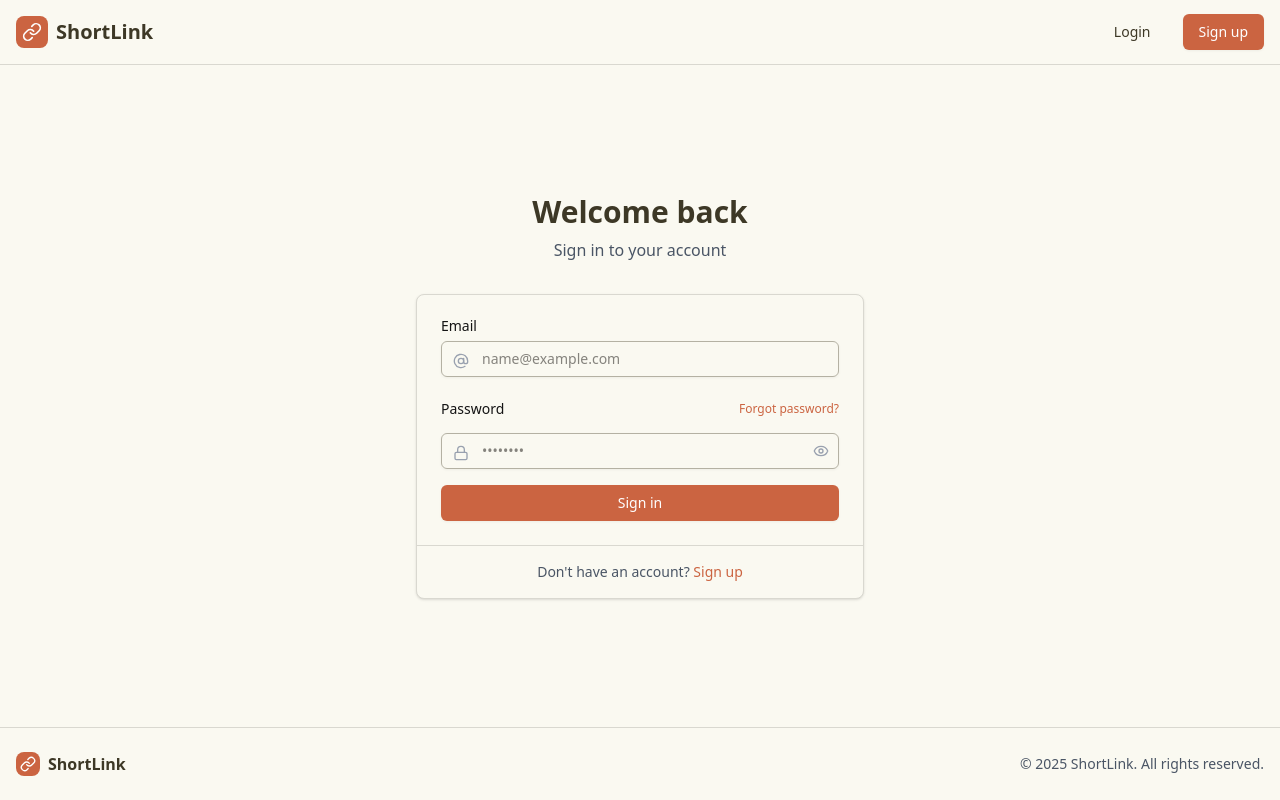
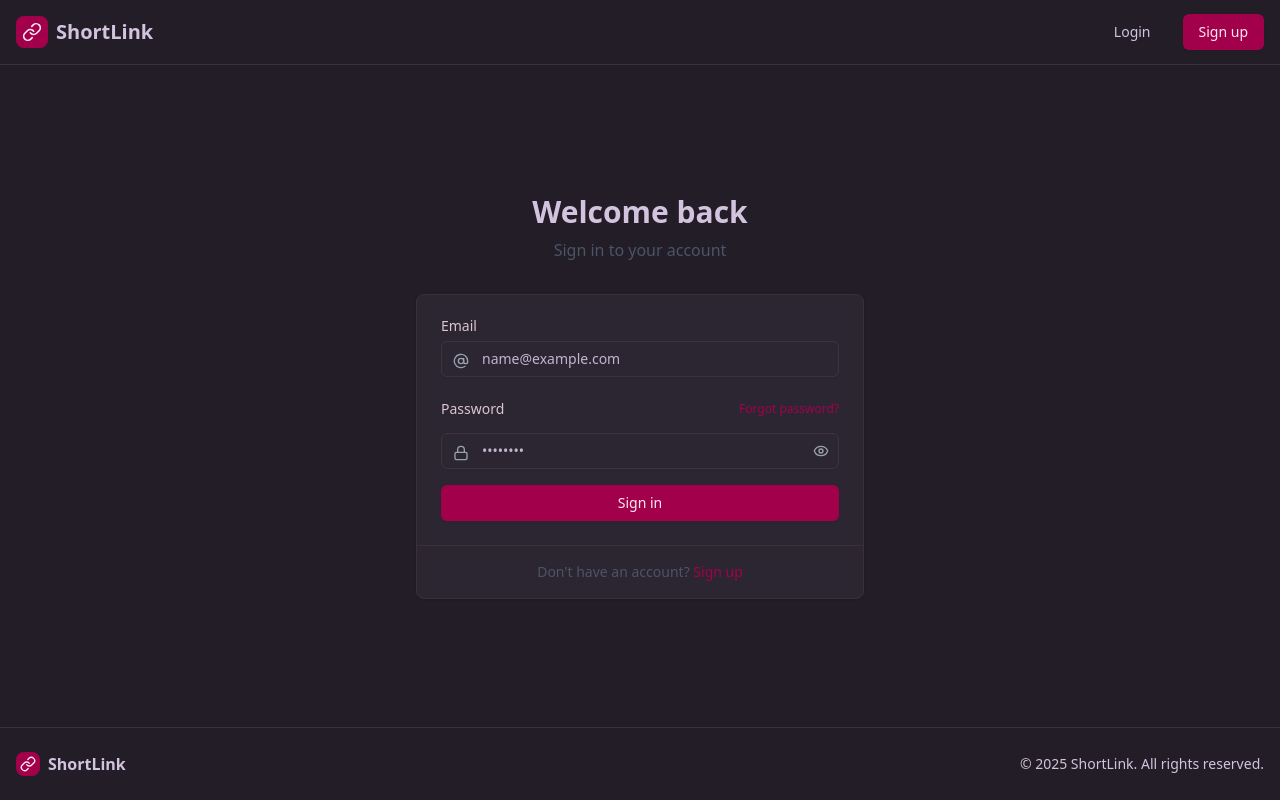
Before and after one commit to devAaus/url_shortner_mern, a React (Vite) app in the folder client/: page /login in a window 1280 px wide. Built offline with nearby package versions, Linux system fonts and the light colour scheme; no server answers.

Commit message:
ui improvements

```diff
--- a/client/src/components/AppHeader.jsx
+++ b/client/src/components/AppHeader.jsx
@@ -3,14 +3,14 @@ import { buttonVariants } from './ui/button'
 import { Link } from '@tanstack/react-router'
 import { LinkIcon } from 'lucide-react'
 import { useSelector } from 'react-redux'
-import { UserDropdown } from './UserDropdown'
+import { Avatar, AvatarFallback, AvatarImage } from './ui/avatar'
+import { LogOut } from 'lucide-react'
 
 export const AppHeader = () => {
   const auth = useSelector((state) => state.auth)
-  console.log("Auth state:", auth);
   return (
     <header className="border-b">
-      <div className="container mx-auto flex h-16 items-center justify-between px-4">
+      <div className="flex h-16 items-center justify-between px-4">
         <Link to="/" className="flex items-center gap-2">
           <div className="rounded-lg bg-primary p-1.5">
             <LinkIcon className="h-5 w-5 text-primary-foreground" />
@@ -18,7 +18,20 @@ export const AppHeader = () => {
           <span className="text-xl font-bold">ShortLink</span>
         </Link>
         {auth.isAuthenticated ? (
-          <UserDropdown user={auth.user} />
+          <div className="flex items-center gap-4">
+            <Link to="/dashboard">
+              <Avatar>
+                <AvatarImage src="https://github.com/shadcn.png" />
+                <AvatarFallback>CN</AvatarFallback>
+              </Avatar>
+            </Link>
+            <Link
+              to="/register"
+              className={`${buttonVariants({ variant: 'default' })}`}
+            >
+              <LogOut className="h-4 w-4" />
+            </Link>
+          </div>
         ) : (
           <div className="flex gap-4">
             <Link
--- a/client/src/components/Footer.jsx
+++ b/client/src/components/Footer.jsx
@@ -4,7 +4,7 @@ import React from 'react'
 export const Footer = () => {
    return (
       <footer className="border-t py-6">
-         <div className="container mx-auto px-4">
+         <div className="px-4">
             <div className="flex flex-col items-center justify-between gap-4 md:flex-row">
                <div className="flex items-center gap-2">
                   <div className="rounded-lg bg-primary p-1">
@@ -12,7 +12,7 @@ export const Footer = () => {
                   </div>
                   <span className="font-bold">ShortLink</span>
                </div>
-               <div className="text-sm text-gray-600">
+               <div className="text-sm ">
                   &copy; {new Date().getFullYear()} ShortLink. All rights reserved.
                </div>
             </div>
--- a/client/src/components/UrlForm.jsx
+++ b/client/src/components/UrlForm.jsx
@@ -62,7 +62,7 @@ function UrlForm() {
                   Your shortened URL:
                </p>
                <div className="flex items-center gap-2">
-                  <Input value={shortUrl} readOnly className="bg-gray-50" />
+                  <Input value={shortUrl} readOnly className="bg-background" />
                   <Button
                      size="icon"
                      variant="outline"
--- a/client/src/index.css
+++ b/client/src/index.css
@@ -4,92 +4,38 @@
 @custom-variant dark (&:is(.dark *));
 
 :root {
-  --background: oklch(0.98 0.01 95.1);
-  --foreground: oklch(0.34 0.03 95.72);
-  --card: oklch(0.98 0.01 95.1);
-  --card-foreground: oklch(0.19 0 106.59);
-  --popover: oklch(1 0 0);
-  --popover-foreground: oklch(0.27 0.02 98.94);
-  --primary: oklch(0.62 0.14 39.04);
-  --primary-foreground: oklch(1 0 0);
-  --secondary: oklch(0.92 0.01 92.99);
-  --secondary-foreground: oklch(0.43 0.02 98.6);
-  --muted: oklch(0.93 0.02 90.24);
-  --muted-foreground: oklch(0.61 0.01 97.42);
-  --accent: oklch(0.92 0.01 92.99);
-  --accent-foreground: oklch(0.27 0.02 98.94);
-  --destructive: oklch(0.19 0 106.59);
-  --destructive-foreground: oklch(1 0 0);
-  --border: oklch(0.88 0.01 97.36);
-  --input: oklch(0.76 0.02 98.35);
-  --ring: oklch(0.59 0.17 253.06);
-  --chart-1: oklch(0.56 0.13 43);
-  --chart-2: oklch(0.69 0.16 290.41);
-  --chart-3: oklch(0.88 0.03 93.13);
-  --chart-4: oklch(0.88 0.04 298.18);
-  --chart-5: oklch(0.56 0.13 42.06);
-  --sidebar: oklch(0.97 0.01 98.88);
-  --sidebar-foreground: oklch(0.36 0.01 106.65);
-  --sidebar-primary: oklch(0.62 0.14 39.04);
-  --sidebar-primary-foreground: oklch(0.99 0 0);
-  --sidebar-accent: oklch(0.92 0.01 92.99);
-  --sidebar-accent-foreground: oklch(0.33 0 0);
-  --sidebar-border: oklch(0.94 0 0);
-  --sidebar-ring: oklch(0.77 0 0);
-  --font-sans: ui-sans-serif, system-ui, -apple-system, BlinkMacSystemFont,
-    "Segoe UI", Roboto, "Helvetica Neue", Arial, "Noto Sans", sans-serif,
-    "Apple Color Emoji", "Segoe UI Emoji", "Segoe UI Symbol", "Noto Color Emoji";
-  --font-serif: ui-serif, Georgia, Cambria, "Times New Roman", Times, serif;
-  --font-mono: ui-monospace, SFMono-Regular, Menlo, Monaco, Consolas,
-    "Liberation Mono", "Courier New", monospace;
-  --radius: 0.5rem;
-  --shadow-2xs: 0 1px 3px 0px hsl(0 0% 0% / 0.05);
-  --shadow-xs: 0 1px 3px 0px hsl(0 0% 0% / 0.05);
-  --shadow-sm: 0 1px 3px 0px hsl(0 0% 0% / 0.1),
-    0 1px 2px -1px hsl(0 0% 0% / 0.1);
-  --shadow: 0 1px 3px 0px hsl(0 0% 0% / 0.1), 0 1px 2px -1px hsl(0 0% 0% / 0.1);
-  --shadow-md: 0 1px 3px 0px hsl(0 0% 0% / 0.1),
-    0 2px 4px -1px hsl(0 0% 0% / 0.1);
-  --shadow-lg: 0 1px 3px 0px hsl(0 0% 0% / 0.1),
-    0 4px 6px -1px hsl(0 0% 0% / 0.1);
-  --shadow-xl: 0 1px 3px 0px hsl(0 0% 0% / 0.1),
-    0 8px 10px -1px hsl(0 0% 0% / 0.1);
-  --shadow-2xl: 0 1px 3px 0px hsl(0 0% 0% / 0.25);
-}
-
-.dark {
-  --background: oklch(0.27 0 106.64);
-  --foreground: oklch(0.81 0.01 93.01);
-  --card: oklch(0.27 0 106.64);
-  --card-foreground: oklch(0.98 0.01 95.1);
-  --popover: oklch(0.31 0 106.6);
-  --popover-foreground: oklch(0.92 0 106.48);
-  --primary: oklch(0.67 0.13 38.76);
-  --primary-foreground: oklch(1 0 0);
-  --secondary: oklch(0.98 0.01 95.1);
-  --secondary-foreground: oklch(0.31 0 106.6);
-  --muted: oklch(0.22 0 106.71);
-  --muted-foreground: oklch(0.77 0.02 99.07);
-  --accent: oklch(0.21 0.01 95.42);
-  --accent-foreground: oklch(0.97 0.01 98.88);
-  --destructive: oklch(0.64 0.21 25.33);
-  --destructive-foreground: oklch(1 0 0);
-  --border: oklch(0.36 0.01 106.89);
-  --input: oklch(0.43 0.01 100.22);
-  --ring: oklch(0.59 0.17 253.06);
-  --chart-1: oklch(0.56 0.13 43);
-  --chart-2: oklch(0.69 0.16 290.41);
-  --chart-3: oklch(0.21 0.01 95.42);
-  --chart-4: oklch(0.31 0.05 289.32);
-  --chart-5: oklch(0.56 0.13 42.06);
-  --sidebar: oklch(0.24 0 67.71);
-  --sidebar-foreground: oklch(0.81 0.01 93.01);
-  --sidebar-primary: oklch(0.33 0 0);
-  --sidebar-primary-foreground: oklch(0.99 0 0);
-  --sidebar-accent: oklch(0.17 0 106.62);
-  --sidebar-accent-foreground: oklch(0.81 0.01 93.01);
-  --sidebar-border: oklch(0.94 0 0);
-  --sidebar-ring: oklch(0.77 0 0);
+  --background: rgb(34, 29, 39);
+  --foreground: rgb(210, 196, 222);
+  --card: rgb(44, 38, 50);
+  --card-foreground: rgb(219, 197, 210);
+  --popover: rgb(16, 10, 14);
+  --popover-foreground: rgb(248, 241, 245);
+  --primary: rgb(163, 0, 76);
+  --primary-foreground: rgb(251, 233, 243);
+  --secondary: rgb(54, 45, 61);
+  --secondary-foreground: rgb(212, 199, 225);
+  --muted: rgb(40, 34, 45);
+  --muted-foreground: rgb(194, 182, 207);
+  --accent: rgb(70, 55, 83);
+  --accent-foreground: rgb(248, 241, 245);
+  --destructive: rgb(48, 16, 21);
+  --destructive-foreground: rgb(255, 255, 255);
+  --border: rgb(59, 50, 55);
+  --input: rgb(62, 52, 60);
+  --ring: rgb(219, 39, 119);
+  --chart-1: rgb(168, 67, 112);
+  --chart-2: rgb(147, 77, 203);
+  --chart-3: rgb(232, 140, 48);
+  --chart-4: rgb(175, 87, 219);
+  --chart-5: rgb(226, 54, 112);
+  --sidebar: rgb(24, 17, 23);
+  --sidebar-foreground: rgb(224, 202, 214);
+  --sidebar-primary: rgb(29, 78, 216);
+  --sidebar-primary-foreground: rgb(255, 255, 255);
+  --sidebar-accent: rgb(38, 25, 34);
+  --sidebar-accent-foreground: rgb(244, 244, 245);
+  --sidebar-border: rgb(0, 0, 0);
+  --sidebar-ring: rgb(219, 39, 119);
   --font-sans: ui-sans-serif, system-ui, -apple-system, BlinkMacSystemFont,
     "Segoe UI", Roboto, "Helvetica Neue", Arial, "Noto Sans", sans-serif,
     "Apple Color Emoji", "Segoe UI Emoji", "Segoe UI Symbol", "Noto Color Emoji";
@@ -163,6 +109,59 @@
   --shadow-xl: var(--shadow-xl);
   --shadow-2xl: var(--shadow-2xl);
 }
+
+@theme inline {
+  --color-background: var(--background);
+  --color-foreground: var(--foreground);
+  --color-card: var(--card);
+  --color-card-foreground: var(--card-foreground);
+  --color-popover: var(--popover);
+  --color-popover-foreground: var(--popover-foreground);
+  --color-primary: var(--primary);
+  --color-primary-foreground: var(--primary-foreground);
+  --color-secondary: var(--secondary);
+  --color-secondary-foreground: var(--secondary-foreground);
+  --color-muted: var(--muted);
+  --color-muted-foreground: var(--muted-foreground);
+  --color-accent: var(--accent);
+  --color-accent-foreground: var(--accent-foreground);
+  --color-destructive: var(--destructive);
+  --color-destructive-foreground: var(--destructive-foreground);
+  --color-border: var(--border);
+  --color-input: var(--input);
+  --color-ring: var(--ring);
+  --color-chart-1: var(--chart-1);
+  --color-chart-2: var(--chart-2);
+  --color-chart-3: var(--chart-3);
+  --color-chart-4: var(--chart-4);
+  --color-chart-5: var(--chart-5);
+  --color-sidebar: var(--sidebar);
+  --color-sidebar-foreground: var(--sidebar-foreground);
+  --color-sidebar-primary: var(--sidebar-primary);
+  --color-sidebar-primary-foreground: var(--sidebar-primary-foreground);
+  --color-sidebar-accent: var(--sidebar-accent);
+  --color-sidebar-accent-foreground: var(--sidebar-accent-foreground);
+  --color-sidebar-border: var(--sidebar-border);
+  --color-sidebar-ring: var(--sidebar-ring);
+
+  --font-sans: var(--font-sans);
+  --font-mono: var(--font-mono);
+  --font-serif: var(--font-serif);
+
+  --radius-sm: calc(var(--radius) - 4px);
+  --radius-md: calc(var(--radius) - 2px);
+  --radius-lg: var(--radius);
+  --radius-xl: calc(var(--radius) + 4px);
+
+  --shadow-2xs: var(--shadow-2xs);
+  --shadow-xs: var(--shadow-xs);
+  --shadow-sm: var(--shadow-sm);
+  --shadow: var(--shadow);
+  --shadow-md: var(--shadow-md);
+  --shadow-lg: var(--shadow-lg);
+  --shadow-xl: var(--shadow-xl);
+  --shadow-2xl: var(--shadow-2xl);
+}
 @layer base {
   * {
     @apply border-border outline-ring/50;
--- a/client/src/pages/DashboardPage.jsx
+++ b/client/src/pages/DashboardPage.jsx
@@ -4,10 +4,10 @@ import UrlForm from "@/components/UrlForm"
 export const DashboardPage = () => {
    return (
       <main className="flex-1 p-4">
-         <div className="container mx-auto max-w-5xl">
+         <div className="mx-auto max-w-4xl">
             <Card className="mb-6">
                <CardHeader className="pb-3">
-                  <CardTitle className="text-2xl font-bold">Create Short Link</CardTitle>
+                  <CardTitle>Create Short Link</CardTitle>
                </CardHeader>
                <CardContent>
                   <UrlForm />
--- a/client/src/pages/HomePage.jsx
+++ b/client/src/pages/HomePage.jsx
@@ -6,18 +6,18 @@ export default function HomePage() {
    return (
       <main className="flex-1">
          <section className="py-16">
-            <div className="container mx-auto px-4">
+            <div className="px-4">
                <div className="mx-auto max-w-3xl text-center">
                   <h1 className="text-4xl font-bold tracking-tight sm:text-5xl">
                      Shorten your links, <span className="text-primary">expand your reach</span>
                   </h1>
-                  <p className="mt-6 text-lg text-gray-600">
+                  <p className="mt-6 text-lg">
                      Create short, memorable links in seconds. Track clicks and manage all your links in one place.
                   </p>
                </div>
 
                <Card className="mx-auto mt-10 max-w-2xl">
-                  <CardContent>
+                  <CardContent className="p-6">
                      <UrlForm />
                   </CardContent>
                </Card>
```
Also changed, not shown: client/src/components/UserDropdown.jsx (deleted, +0 -39 lines).
